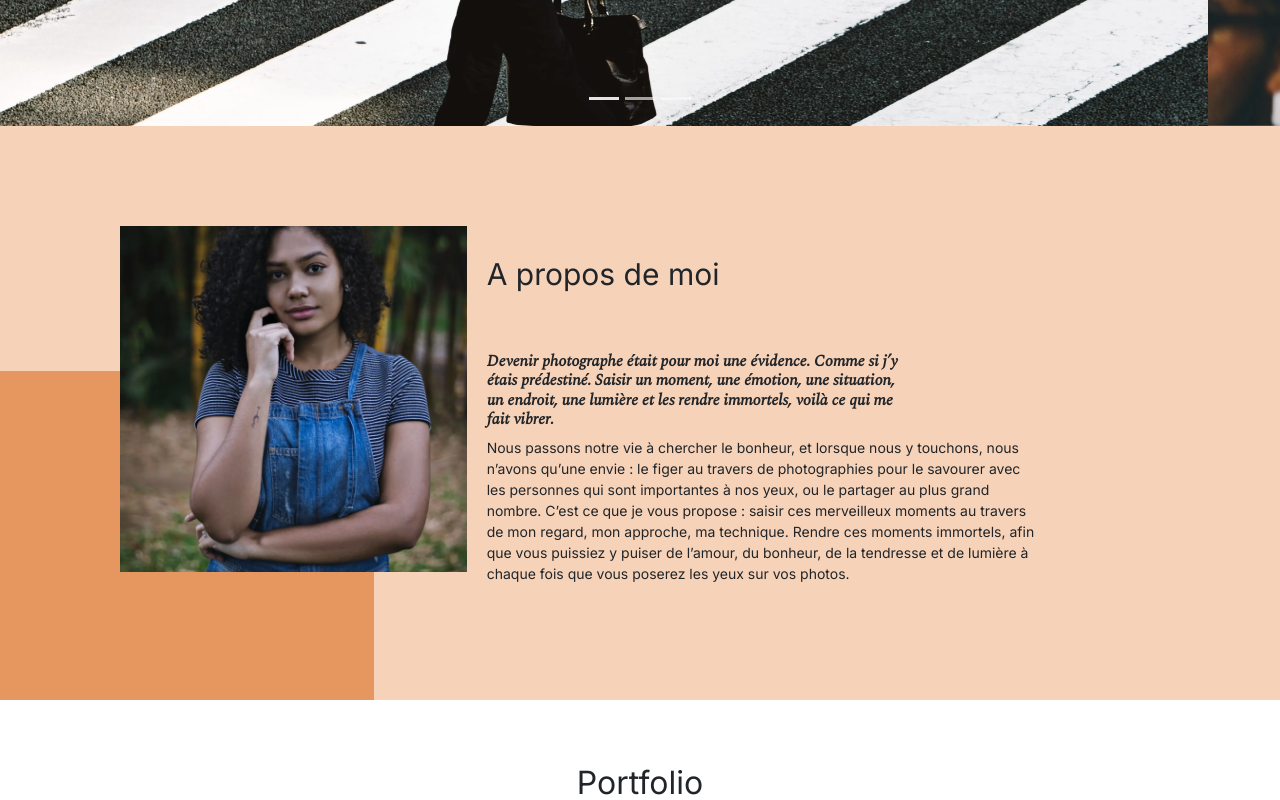
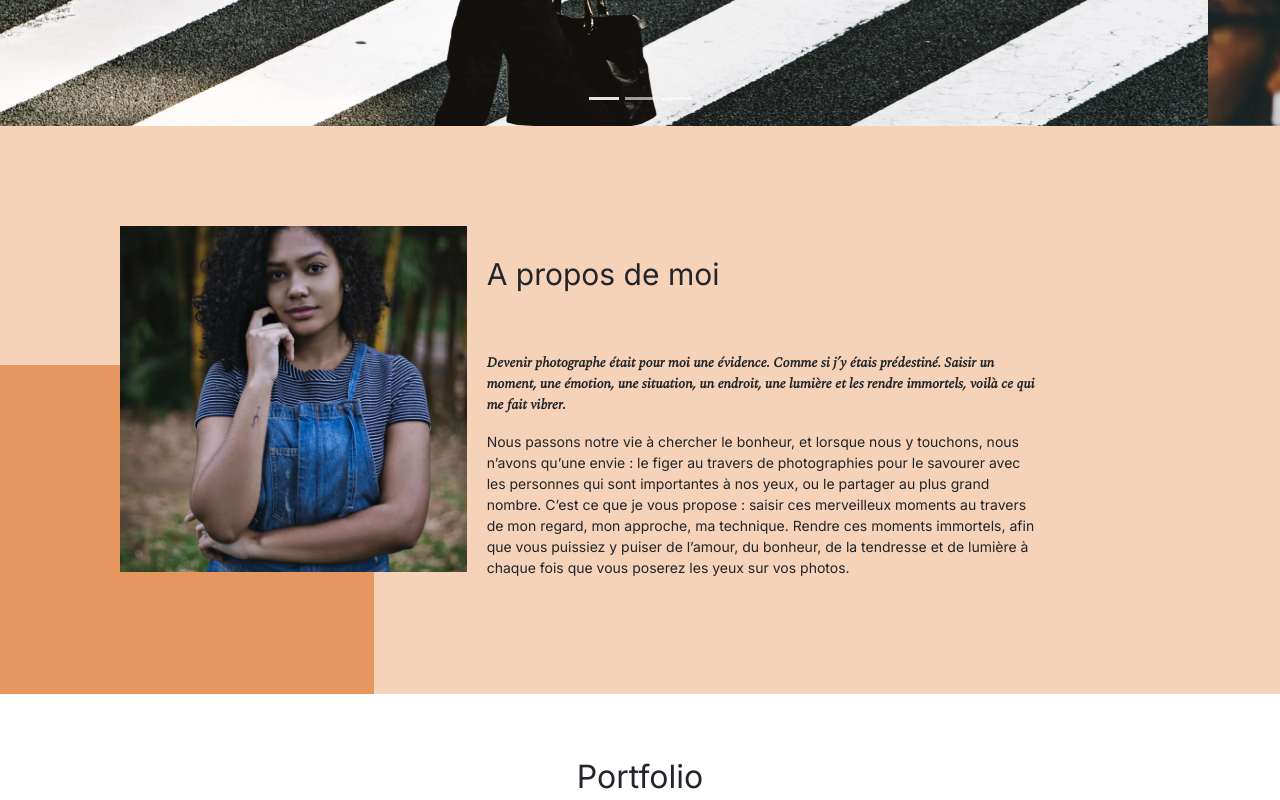
Before and after one commit to AlistairPiot/oc-project-9, a plain HTML site: page index.html in a window 1280 px wide. Shown: the part 565-1365 px from the top of the page. Drawn offline with nearby package versions, Linux system fonts and the light colour scheme.

Commit message:
correction balise <h>

```diff
--- a/index.html
+++ b/index.html
@@ -82,9 +82,9 @@
 		</div>
 		<div id="about-me">
 			<h2 class="about-me__title">A propos de moi</h2>
-			<h6 class="about-me__introduction">Devenir photographe était pour moi une évidence. Comme si j’y étais
+			<p class="about-me__introduction">Devenir photographe était pour moi une évidence. Comme si j’y étais
 				prédestiné. Saisir un moment, une émotion, une situation, un endroit, une lumière et les rendre
-				immortels, voilà ce qui me fait vibrer.</h6>
+				immortels, voilà ce qui me fait vibrer.</p>
 			<p>Nous passons notre vie à chercher le bonheur, et lorsque nous y touchons, nous n’avons qu’une envie : le
 				figer au travers de photographies pour le savourer avec les personnes qui sont importantes à nos yeux,
 				ou le partager au plus grand nombre.
```
